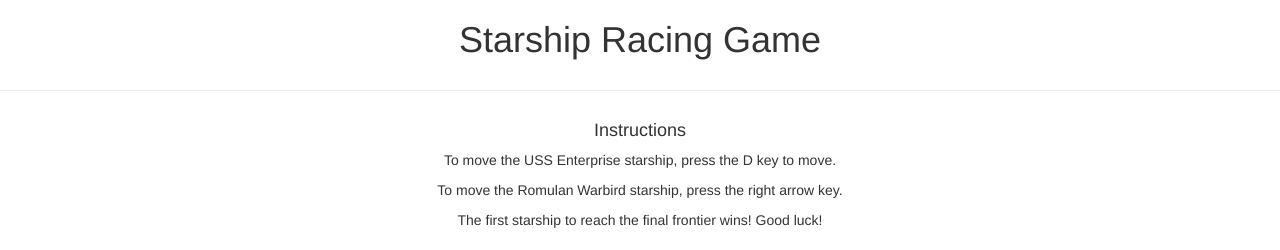
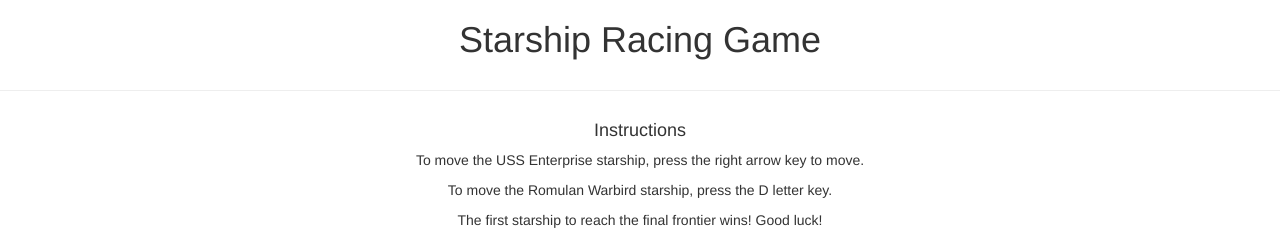
Before and after one commit to ychoy/racing-game, a plain HTML site: page index.html in a window 1280 px wide. Shown: the top 250 px of the page. Drawn offline with nearby package versions, Linux system fonts and the light colour scheme.

Commit message:
updated instruction to players

```diff
--- a/index.html
+++ b/index.html
@@ -38,10 +38,10 @@
         <div class="col-md-12">
           <h4 class>Instructions</h4>
           <p>
-            To move the USS Enterprise starship, press the D key to move.
+            To move the USS Enterprise starship, press the right arrow key to move.
           </p>
           <p>
-            To move the Romulan Warbird starship, press the right arrow key.
+            To move the Romulan Warbird starship, press the D letter key.
           </p>
           <p>
             The first starship to reach the final frontier wins! Good luck!
```
Also changed, not shown: 1 other file.
